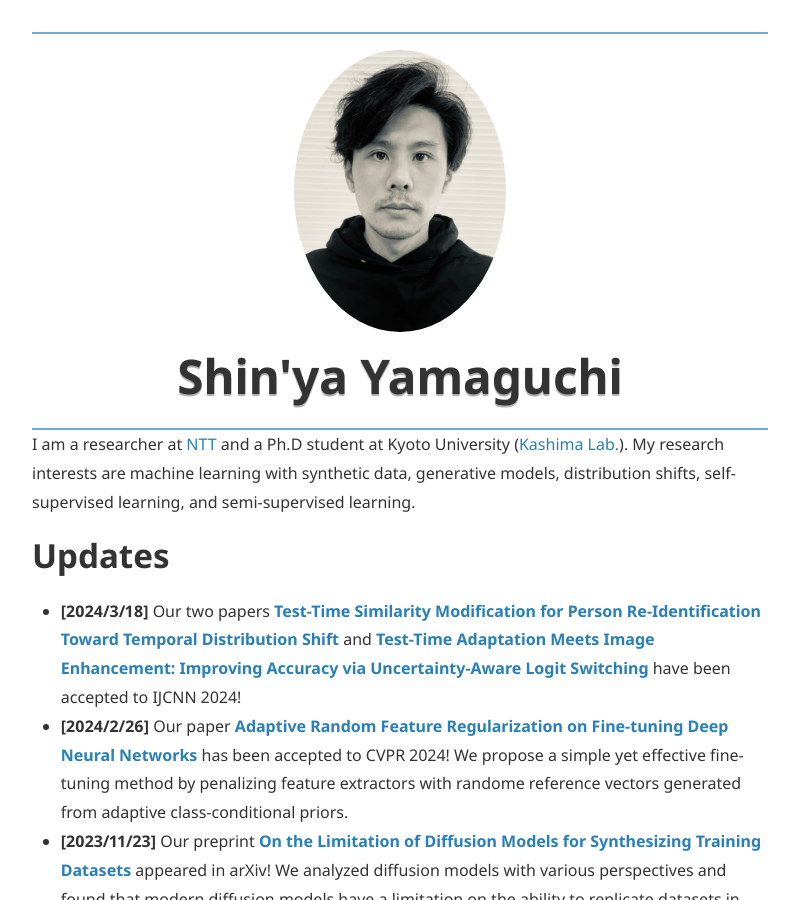
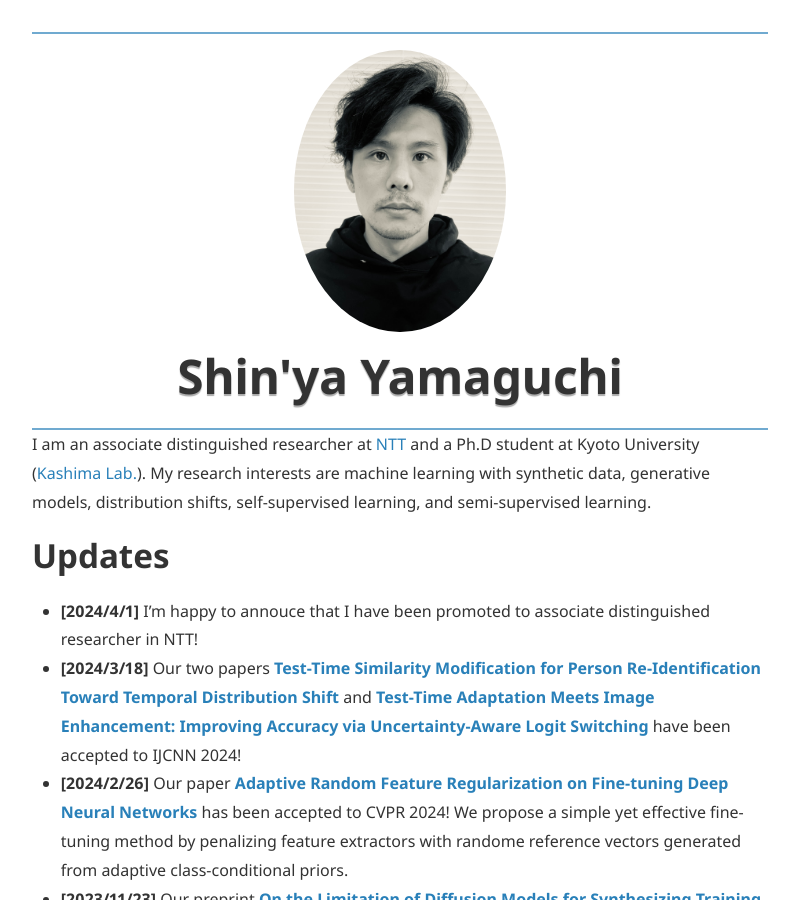
Before and after one commit to yshinya6/yshinya6.github.io, a Jekyll site: the page built from index.md, in a window 1280 px wide and 900 px high. Shown: the whole window, without its empty margins (240-1039 px from the left). Built offline with Jekyll 4.4.1, drawn with Linux system fonts in a browser that asks for light colours; nearby versions of some CDN libraries.

Commit message:
Update index.md

```diff
--- a/index.md
+++ b/index.md
@@ -16,10 +16,11 @@ layout: post
   </div>
 </div>
 
-I am a researcher at [NTT](https://www.rd.ntt/e/cds/) and a Ph.D student at Kyoto University ([Kashima Lab.](http://www.ml.ist.i.kyoto-u.ac.jp/en/)).
+I am an associate distinguished researcher at [NTT](https://www.rd.ntt/e/cds/) and a Ph.D student at Kyoto University ([Kashima Lab.](http://www.ml.ist.i.kyoto-u.ac.jp/en/)).
 My research interests are machine learning with synthetic data, generative models, distribution shifts, self-supervised learning, and semi-supervised learning.
 
 # Updates
+* **[2024/4/1]** I'm happy to annouce that I have been promoted to associate distinguished researcher in NTT!
 * **[2024/3/18]** Our two papers [**Test-Time Similarity Modification for Person Re-Identification Toward Temporal Distribution Shift**](https://arxiv.org/abs/2403.14114) and [**Test-Time Adaptation Meets Image Enhancement: Improving Accuracy via Uncertainty-Aware Logit Switching**](https://arxiv.org/abs/2403.17423) have been accepted to IJCNN 2024!
 * **[2024/2/26]** Our paper [**Adaptive Random Feature Regularization on Fine-tuning Deep Neural Networks**](https://arxiv.org/abs/2403.10097) has been accepted to CVPR 2024! We propose a simple yet effective fine-tuning method by penalizing feature extractors with randome reference vectors generated from adaptive class-conditional priors.
 * **[2023/11/23]** Our preprint [**On the Limitation of Diffusion Models for Synthesizing Training Datasets**](https://arxiv.org/abs/2311.13090) appeared in arXiv! We analyzed diffusion models with various perspectives and found that modern diffusion models have a limitation on the ability to replicate datasets in terms of accuracy when the synthetic samples are used for training classifiers. This work will be presented at [NeurIPS 2023 SyntheticData4ML Workshop](https://www.syntheticdata4ml.vanderschaar-lab.com/).
```
